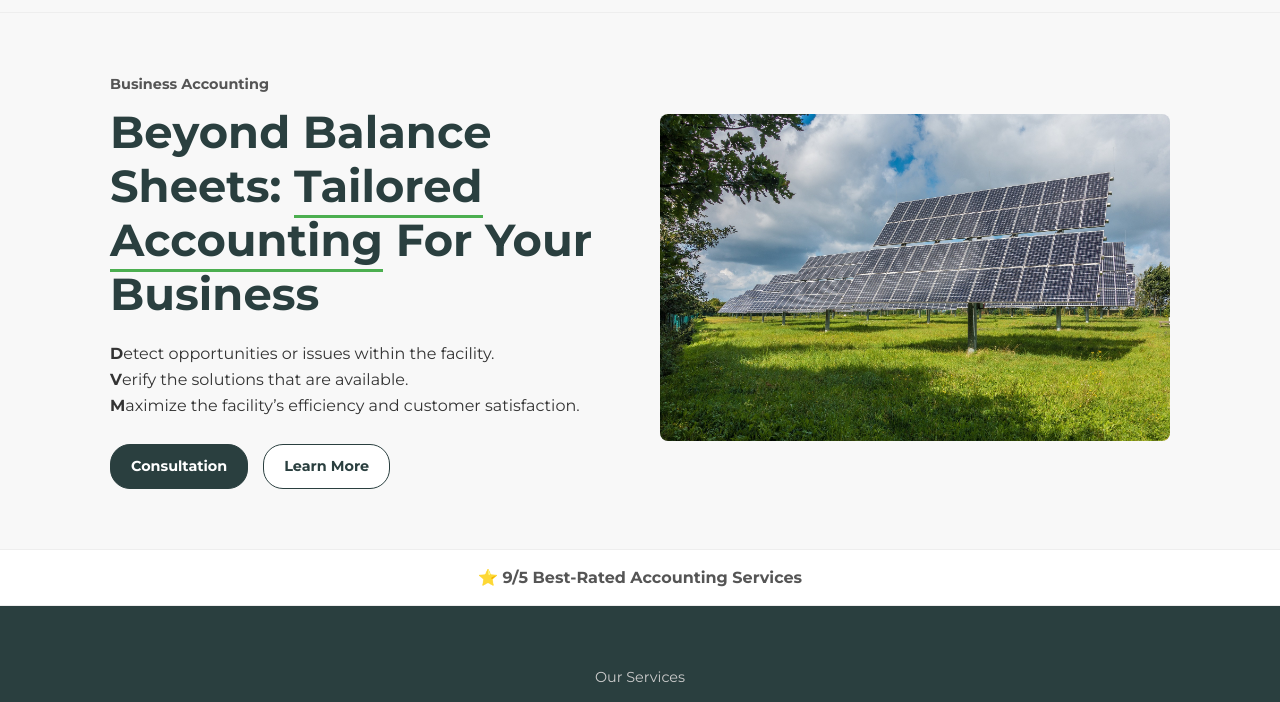
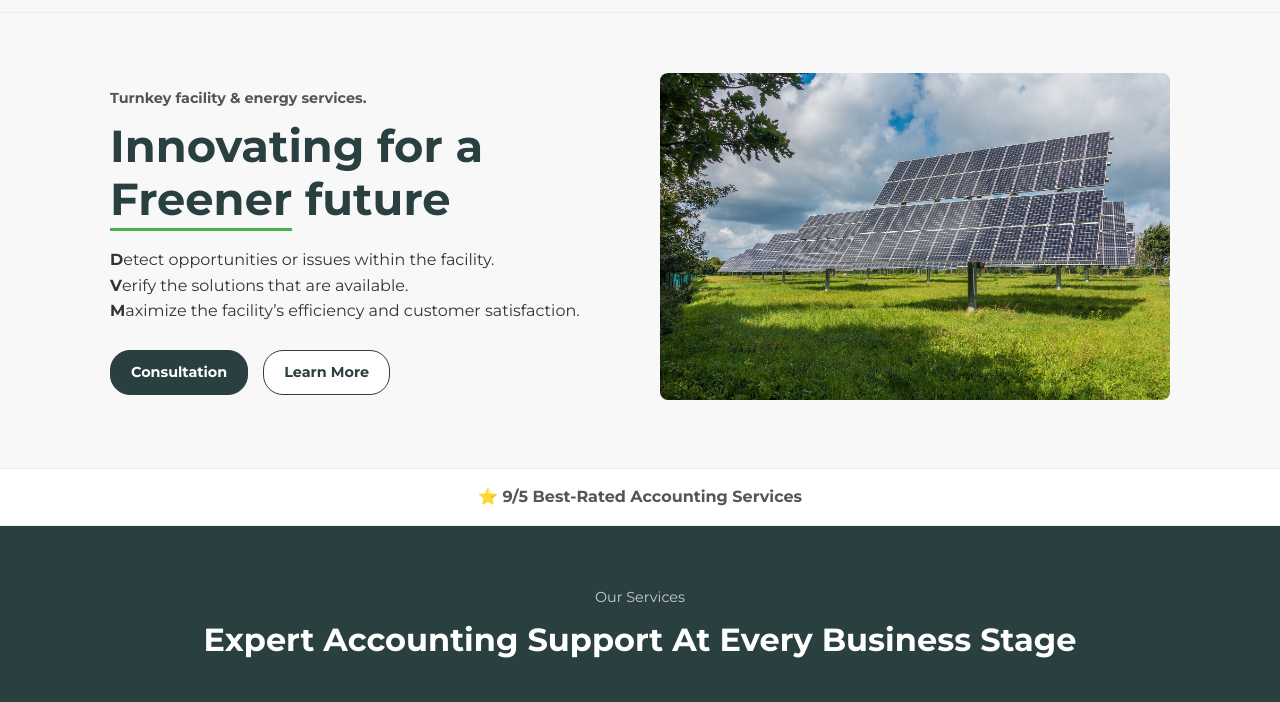
Before and after one commit to Turel404/Turel404.github.io, a plain HTML site: page Index.html in a window 1280 px wide. Shown: the part 69-771 px from the top of the page. Drawn offline with Linux system fonts and the light colour scheme.

Commit message:
Update Index.html

```diff
--- a/Index.html
+++ b/Index.html
@@ -3,7 +3,7 @@
 <head>
     <meta charset="UTF-8">
     <meta name="viewport" content="width=device-width, initial-scale=1.0">
-    <title>Accountant Template</title>
+    <title>Testimonials Template</title>
     <link rel="stylesheet" href="styles.css">
     <link href="https://fonts.googleapis.com/css2?family=Montserrat:wght@400;700&display=swap" rel="stylesheet"> </head>
 <body>
@@ -32,8 +32,8 @@
         <section class="hero">
             <div class="container hero-container">
                 <div class="hero-content">
-                    <p class="subtitle">Business Accounting</p>
-                    <h1>Beyond Balance Sheets: <span class="highlight-underline">Tailored Accounting</span> For Your Business</h1>
+                    <p class="subtitle">Turnkey facility & energy services.</p>
+                    <h1>Innovating for a <span class="highlight-underline">Freener</span> future</h1>
                     <strong>D</strong>etect opportunities or issues within the facility.<br>
                     <strong>V</strong>erify the solutions that are available.<br>
                     <strong>M</strong>aximize the facility’s efficiency and customer satisfaction. <br><br>
```
